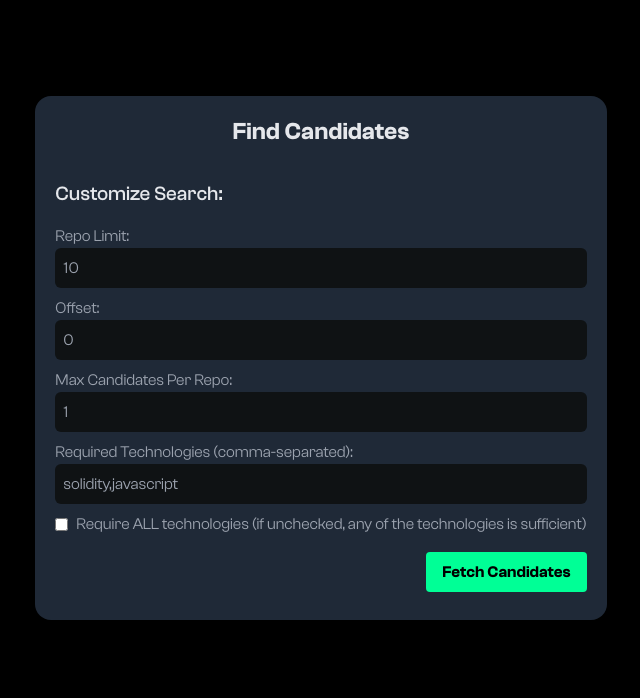
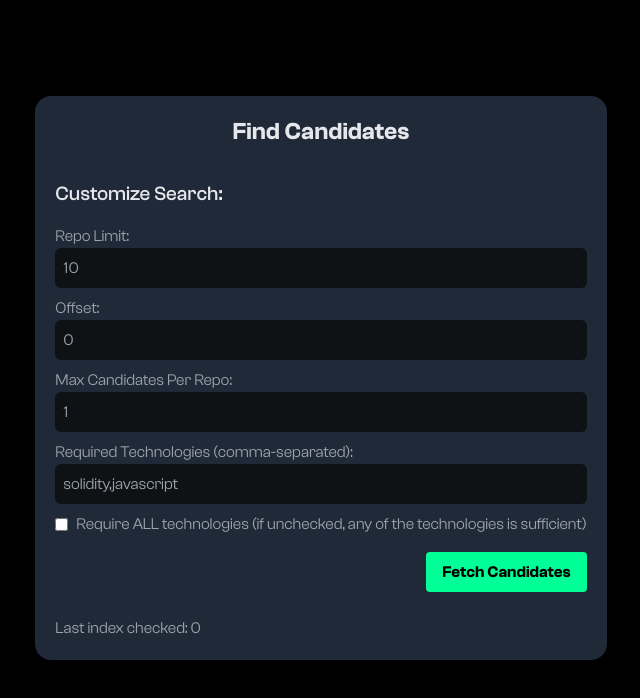
Before and after one commit to SGiaccobasso/recruiting-app, a Next.js app: page / in a window 1280 px wide. Shown: the top 698 px of the page, without its empty margins (319-959 px from the left). Built offline with nearby package versions, Linux system fonts and the light colour scheme.

Commit message:
store last index checked local storage

```diff
--- a/src/components/Candidates.jsx
+++ b/src/app/components/Candidates.jsx
@@ -3,6 +3,7 @@
 import { useEffect, useState } from "react";
 import axios from "axios";
 import Link from "next/link";
+import useLocalStorage from "../hooks/useLocalStorage";
 
 export default function GithubCandidates() {
   const [candidates, setCandidates] = useState([]);
@@ -17,7 +18,10 @@ export default function GithubCandidates() {
   ]);
   const [requireAllTechnologies, setRequireAllTechnologies] = useState(false);
   const [copiedEmail, setCopiedEmail] = useState(null);
-  const [lastIndexChecked, setLastIndexChecked] = useState(null);
+  const [lastIndexChecked, setLastIndexChecked] = useLocalStorage(
+    "lastIndexChecked",
+    0
+  );
 
   const copyToClipboard = (email) => {
     navigator.clipboard.writeText(email).then(() => {
@@ -52,13 +56,6 @@ export default function GithubCandidates() {
       setLoading(false);
     }
   };
-
-  // if last index checked changes, add it to offset to fetch next set of repos
-  useEffect(() => {
-    if (lastIndexChecked) {
-      setOffset((prevOffset) => prevOffset + lastIndexChecked);
-    }
-  }, [lastIndexChecked]);
 
   return (
     <div className="space-y-4">
@@ -139,9 +136,7 @@ export default function GithubCandidates() {
         </div>
       </div>
       {error && <p className="text-red-500">{error}</p>}
-      {lastIndexChecked && (
-        <p className="text-gray-400">Last index checked: {lastIndexChecked}</p>
-      )}
+      <p className="text-gray-400">Last index checked: {lastIndexChecked}</p>
       {candidates.length > 0 && (
         <div className="space-y-4">
           {candidates.map((candidate, index) => (
--- /dev/null
+++ b/src/app/hooks/useLocalStorage.js
@@ -0,0 +1,25 @@
+import { useState, useEffect } from "react";
+
+const useLocalStorage = (key, defaultValue) => {
+  const [value, setValue] = useState(() => {
+    let currentValue;
+
+    try {
+      currentValue = JSON.parse(
+        localStorage.getItem(key) || String(defaultValue)
+      );
+    } catch (error) {
+      currentValue = defaultValue;
+    }
+
+    return currentValue;
+  });
+
+  useEffect(() => {
+    localStorage.setItem(key, JSON.stringify(value));
+  }, [value, key]);
+
+  return [value, setValue];
+};
+
+export default useLocalStorage;
--- a/src/app/page.tsx
+++ b/src/app/page.tsx
@@ -1,4 +1,4 @@
-import GithubCandidates from "../components/Candidates";
+import GithubCandidates from "./components/Candidates";
 
 export default function Home() {
   return (
```
